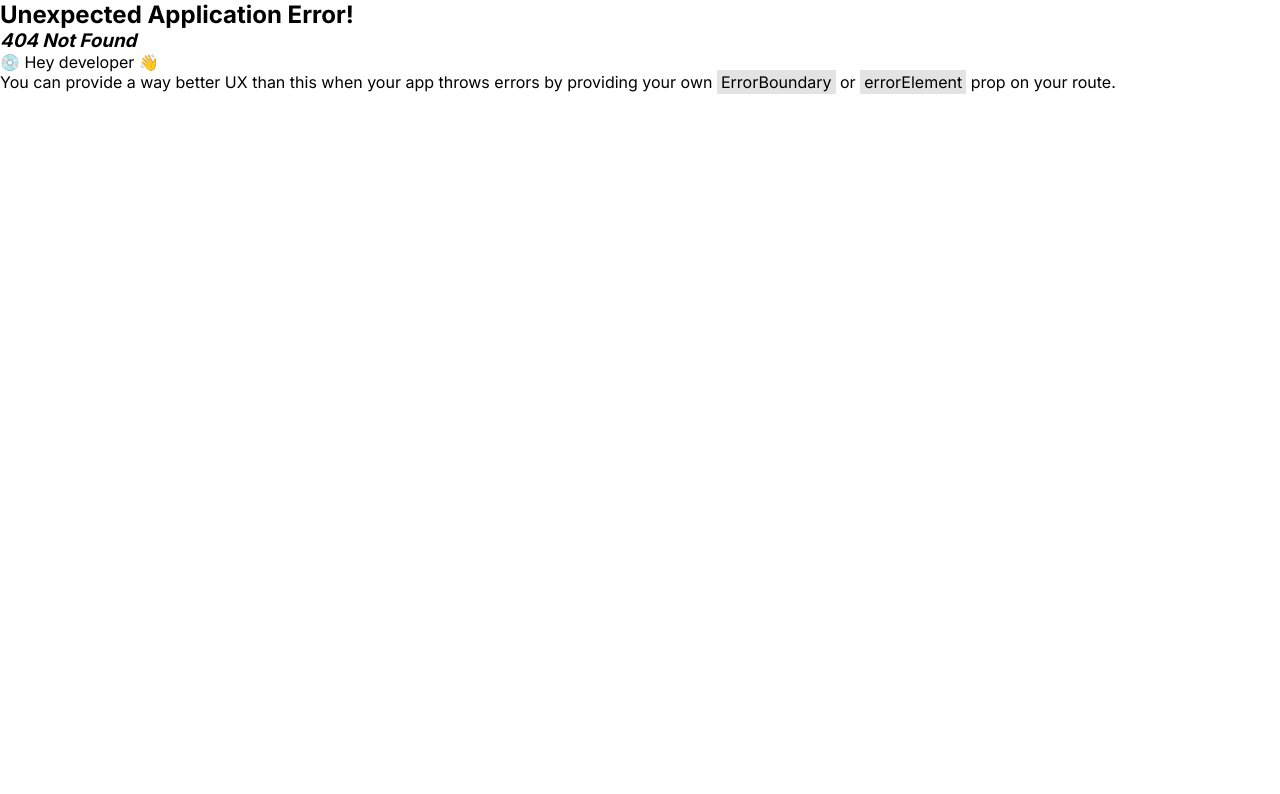
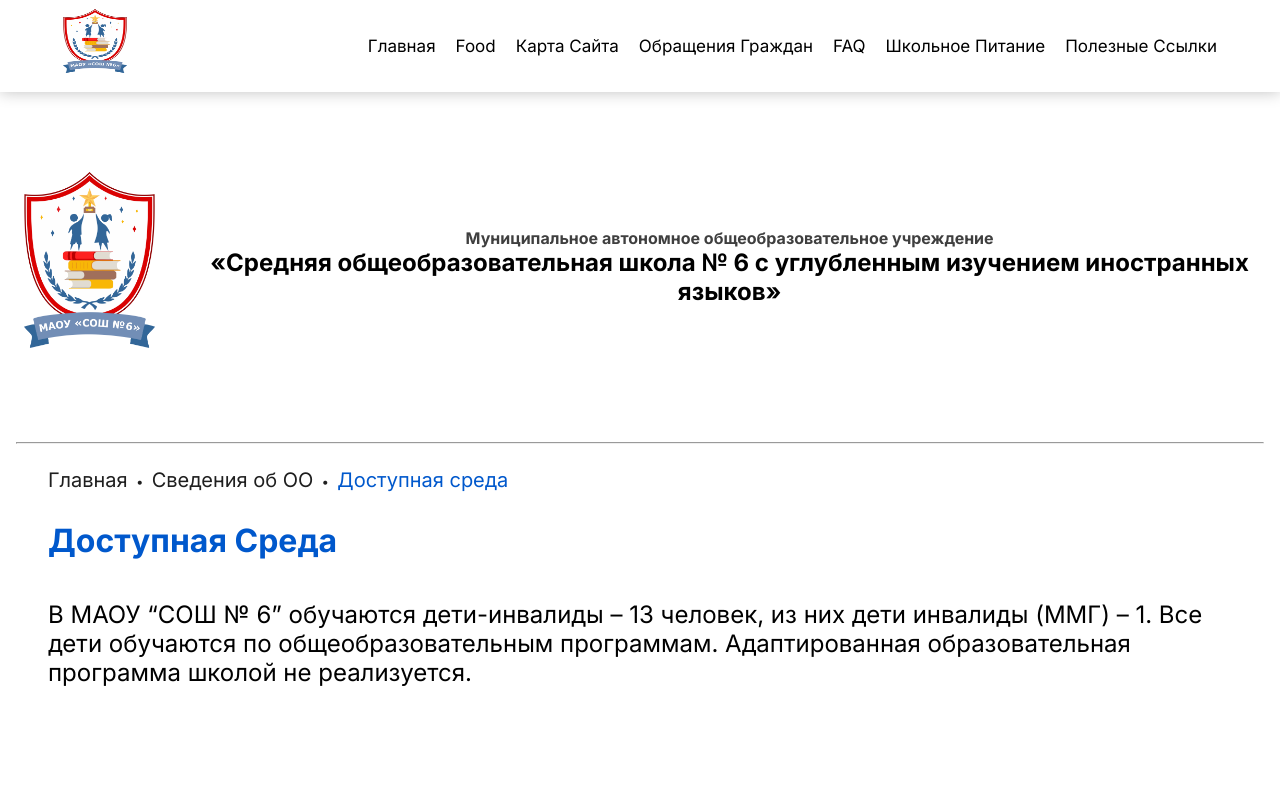
Before and after one commit to theyodel/school-project-react, a React (Vite) app: page /basic-information/available-environment in a window 1280 px wide. Before the commit this address had no page. Shown: the top 794 px of the page. Built offline with nearby package versions, Linux system fonts and the light colour scheme.

Commit message:
09.02 (22:25)

```diff
--- a/src/components/Navbar.tsx
+++ b/src/components/Navbar.tsx
@@ -1,5 +1,3 @@
-import src from "/public/logo.svg";
-
 function Navbar() {
   return (
     <>
@@ -8,7 +6,7 @@ function Navbar() {
           <div className="nav-row align-items-center justify-content-between">
             <div className="logo">
               <a href="/">
-                <img src={src} alt="logo" />
+                <img src="/logo.png" alt="logo" />
               </a>
             </div>
             <input type="checkbox" id="nav-check" />
--- a/src/main.tsx
+++ b/src/main.tsx
@@ -25,6 +25,7 @@ import EquipmentPage from "./pages/basic-information/technical-equipment/Equipme
 import DnevnikruPage from "./pages/basic-information/technical-equipment/dnevnik.ru/DnevnikruPage.tsx";
 import ScholarshipPage from "./pages/basic-information/support-measures/ScholarshipPage.tsx";
 import VacanciesPage from "./pages/basic-information/vacancies/VacanciesPage.tsx";
+import EnvironmentPage from "./pages/basic-information/available-environment/EnvironmentPage.tsx";
 
 const router = createBrowserRouter([
   {
@@ -91,6 +92,10 @@ const router = createBrowserRouter([
     path: "/basic-information/vacancies",
     element: <VacanciesPage />,
   },
+  {
+    path: "/basic-information/available-environment",
+    element: <EnvironmentPage />,
+  },
 ]);
 
 const queryClient = new QueryClient();
--- /dev/null
+++ b/src/pages/basic-information/available-environment/EnvironmentPage.tsx
@@ -0,0 +1,57 @@
+import Footer from "../../../components/Footer";
+import Navbar from "../../../components/Navbar";
+
+function EnvironmentPage() {
+  return (
+    <>
+      <Navbar />
+      <main>
+        <div className="div-name">
+          <img className="name-img" src="/public/logo.png" alt="logo" />
+          <p className="h2-name">
+            Муниципальное автономное общеобразовательное учреждение
+            <h2 className="h1-name">
+              «Средняя общеобразовательная школа № 6 с углубленным изучением
+              иностранных языков»
+            </h2>
+          </p>
+        </div>
+        <hr className="hr-main" />
+
+        <div className="div-path">
+          <a href="/" className="a-path">
+            Главная
+          </a>
+          <a className="path-dot">&middot;</a>
+          <a href="/basic-information" className="a-path">
+            Сведения об ОО
+          </a>
+          <a className="path-dot">&middot;</a>
+          <a
+            href="/basic-information/available-environment"
+            className="a-path-last"
+          >
+            Доступная среда
+          </a>
+        </div>
+
+        <div className="page-content">
+          <h1 className="page-title">Доступная Среда</h1>
+          <br />
+          <br />
+          <p className="page-text">
+            В МАОУ “СОШ № 6” обучаются дети-инвалиды – 13 человек, из них дети
+            инвалиды (ММГ) – 1. Все дети обучаются по общеобразовательным
+            программам. Адаптированная образовательная программа школой не
+            реализуется.
+            <br />
+            <br />
+          </p>
+        </div>
+      </main>
+      <Footer />
+    </>
+  );
+}
+
+export default EnvironmentPage;
```
Also changed, not shown: 1 other file (tests, documents, lock files or other folders).
